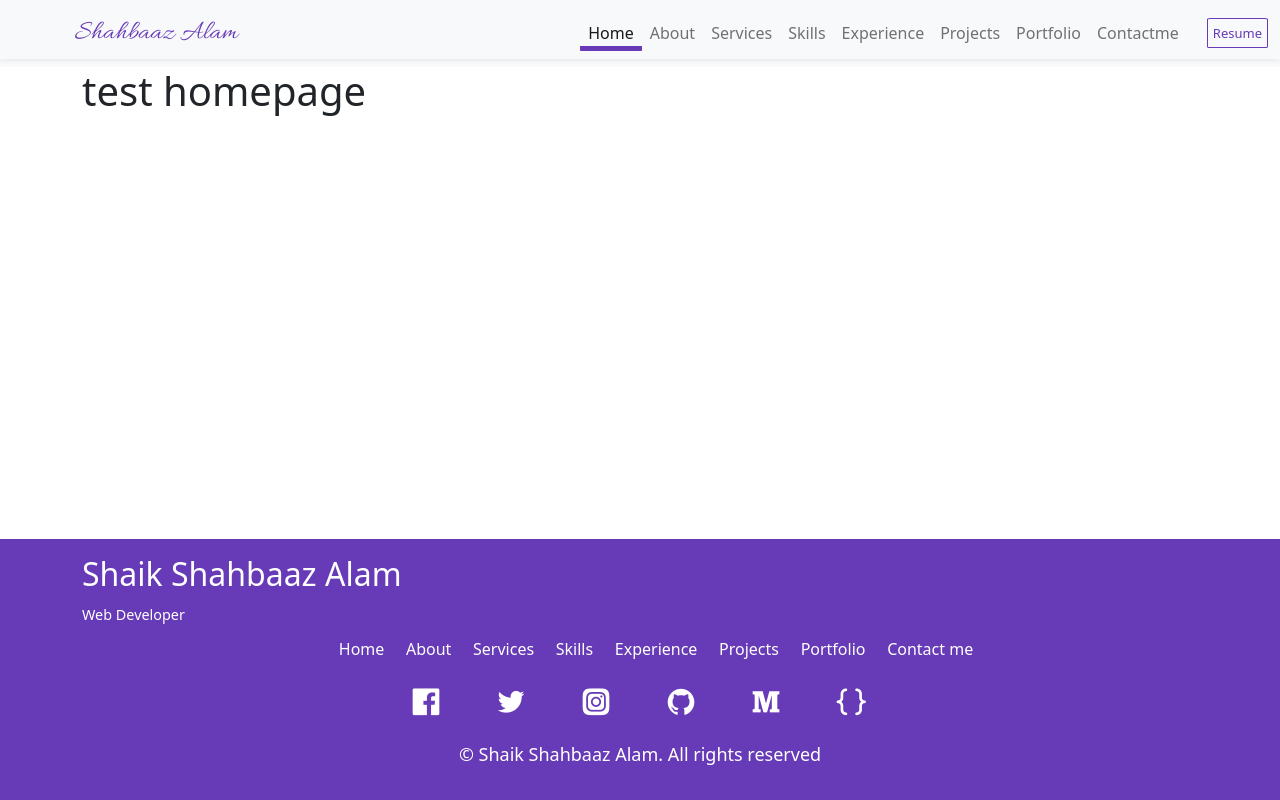
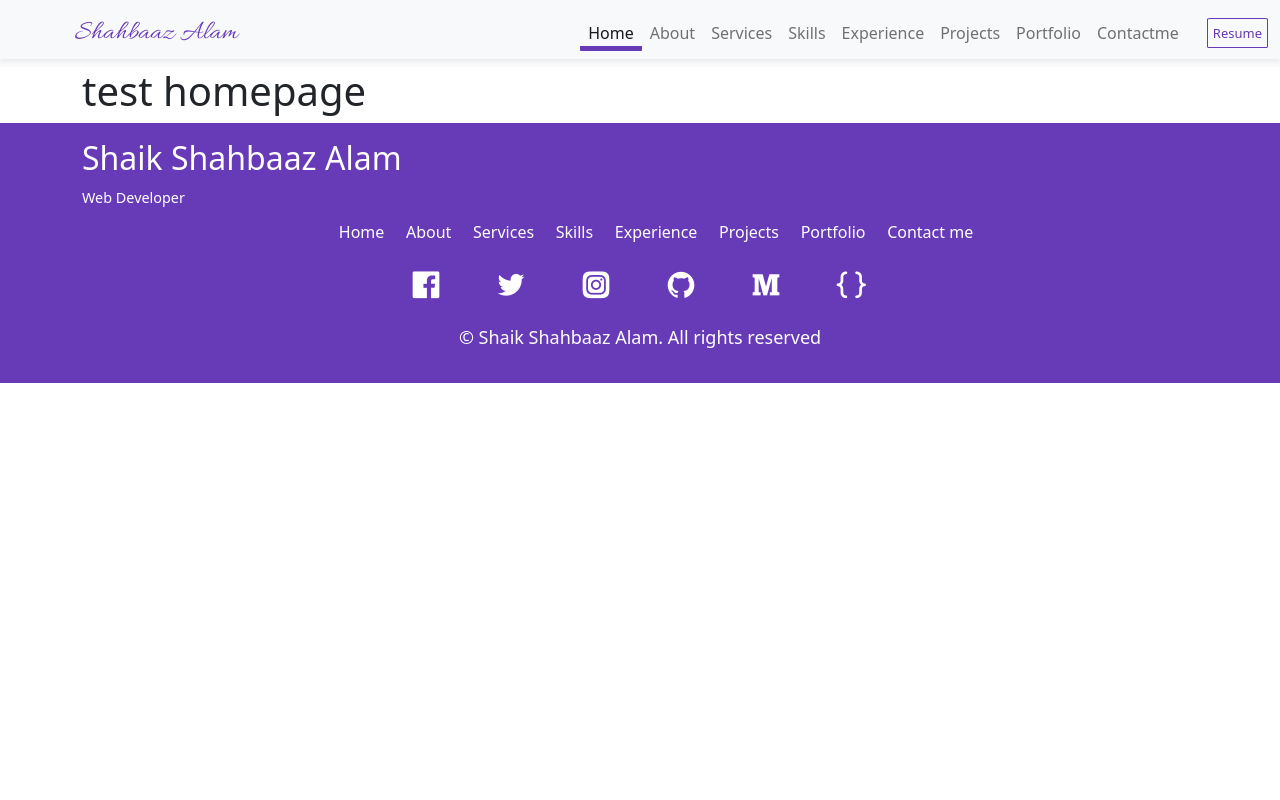
Before and after one commit to ShahbaazX786/angular-portfolio, an Angular app in the folder p2022/: page /home in a window 1280 px wide. Built offline with nearby package versions, Linux system fonts and the light colour scheme.

Commit message:
CL:1.13- Footer done but the layout feels kinda off.

```diff
--- a/p2022/src/app/pnf/pnf.component.css
+++ b/p2022/src/app/pnf/pnf.component.css
@@ -1,24 +1,18 @@
 @import url('https://fonts.googleapis.com/css?family=Poppins:100,200,300,400,500,600,700,800,900');
 
-
-* {
+.container-fluid{
   margin: 0;
   padding: 0;
+  padding-bottom: 5rem;
   box-sizing: border-box;
-  font-family: Poppins, sans-serif;
-}
-
-body {
-  background: linear-gradient(90deg, #8500ff, #5acaff);
+  /* background: linear-gradient(90deg, #8500ff, #5acaff); */
   height: 100vh;
-}
-
-.container {
-  position: absolute;
-  /* top: 10%;
-  left: 10%;
-  right: 10%;
-  bottom: 10%; */
+  font-family: 'Poppins', sans-serif;
+  /* position: relative;
+  top: 0;
+  left: 0%;
+  right: 0%;
+  bottom: 0%; */
   width: 100%;
   height: 100%;
   display: flex;
--- a/p2022/src/app/pnf/pnf.component.html
+++ b/p2022/src/app/pnf/pnf.component.html
@@ -1,4 +1,4 @@
-<div class="container">
+<div class="container-fluid">
   <div class="content">
     <h2>4<span>0</span>4</h2>
     <h4>Oops! Page not found</h4>
--- a/p2022/src/app/shared/footer/footer.component.css
+++ b/p2022/src/app/shared/footer/footer.component.css
@@ -1,12 +1,9 @@
 .footer{
   margin: 0;
   padding: 0;
-  padding-top: 2rem;
   overflow-x: hidden;
-  /* overflow-y: hidden; */
-  position: absolute;
-  bottom: 0;
-  left: 0;
+  overflow-y: hidden;
+  /* position: absolute; */
   /* z-index: -1; */
 }
 
```
